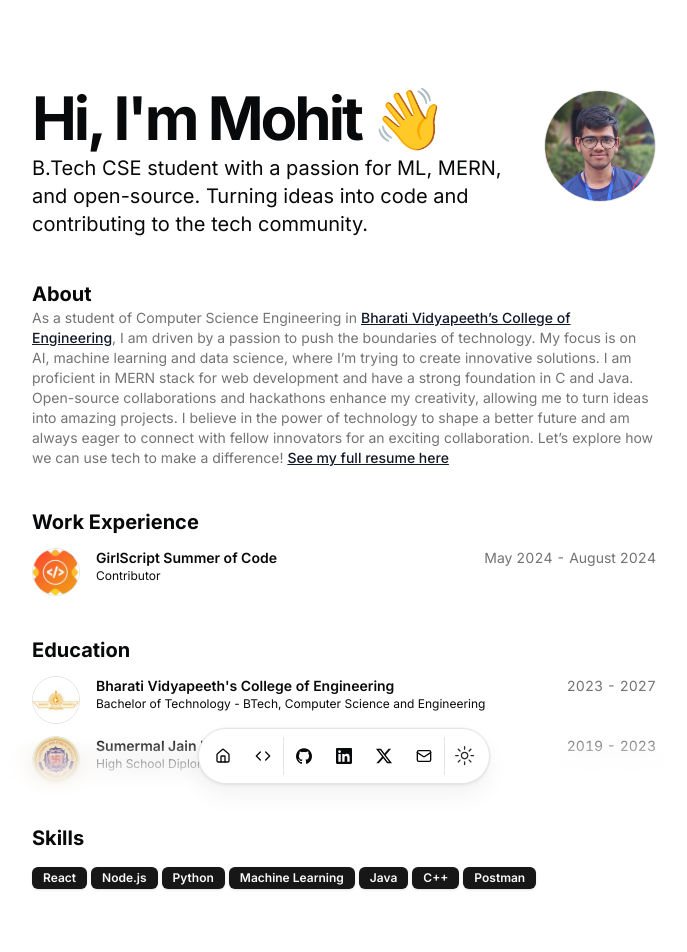
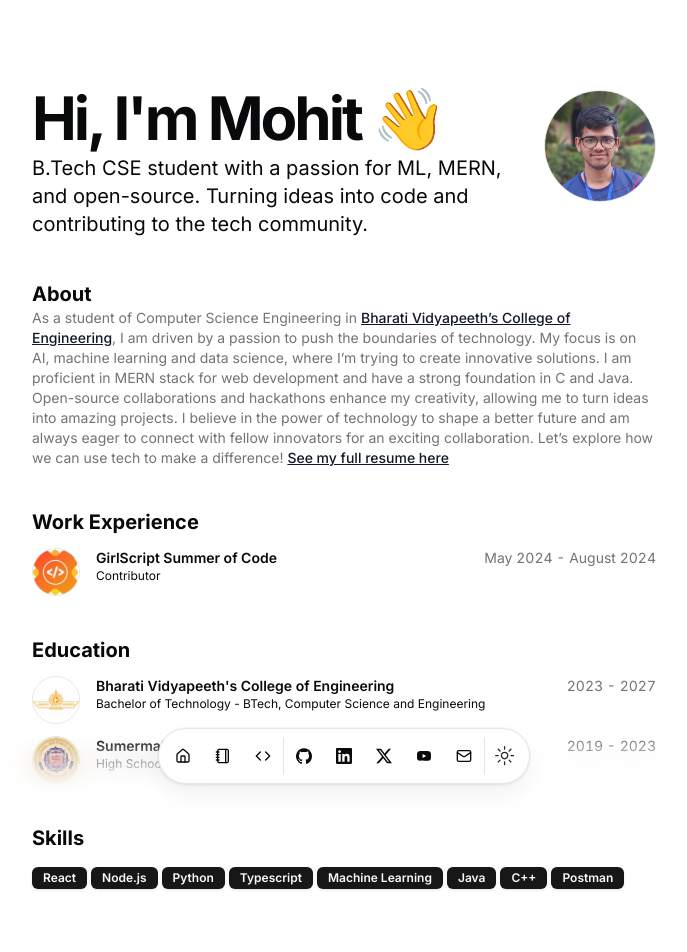
Before and after one commit to ManishhDev/my-portfolio, a Next.js app: page / in a window 1280 px wide. Shown: the top 952 px of the page, without its empty margins (296-983 px from the left). Built offline with nearby package versions, Linux system fonts and the light colour scheme.

Commit message:
fix and update

```diff
--- a/src/data/resume.tsx
+++ b/src/data/resume.tsx
@@ -16,6 +16,7 @@
     "React",
     "Node.js",
     "Python",
+    "Typescript",
     "Machine Learning",
     "Java",
     "C++",
@@ -23,7 +24,7 @@
   ],
   navbar: [
     { href: "/", icon: HomeIcon, label: "Home" },
-    // { href: "/blog", icon: NotebookIcon, label: "Blog" },
+    { href: "https://medium.com/@mohit098", icon: NotebookIcon, label: "Blog" },
     { href: "/#projects", icon: CodeIcon, label: "Projects" },
     // { href: "#", icon: PencilLine, label: "Notes" },
   ],
@@ -47,16 +48,16 @@
       },
       X: {
         name: "X",
-        url: "https://x.com/Mohitgoyal098",
+        url: "https://x.com/ByteMohit",
         icon: Icons.x,
 
         navbar: true,
       },
       Youtube: {
         name: "Youtube",
-        url: "https://dub.sh/dillion-youtube",
+        url: "https://www.youtube.com/@mohitgoyal1326",
         icon: Icons.youtube,
-        navbar: false,
+        navbar: true,
       },
       email: {
         name: "Send Email",
```
Also changed, not shown: 1 other file (tests, documents, lock files or other folders).
